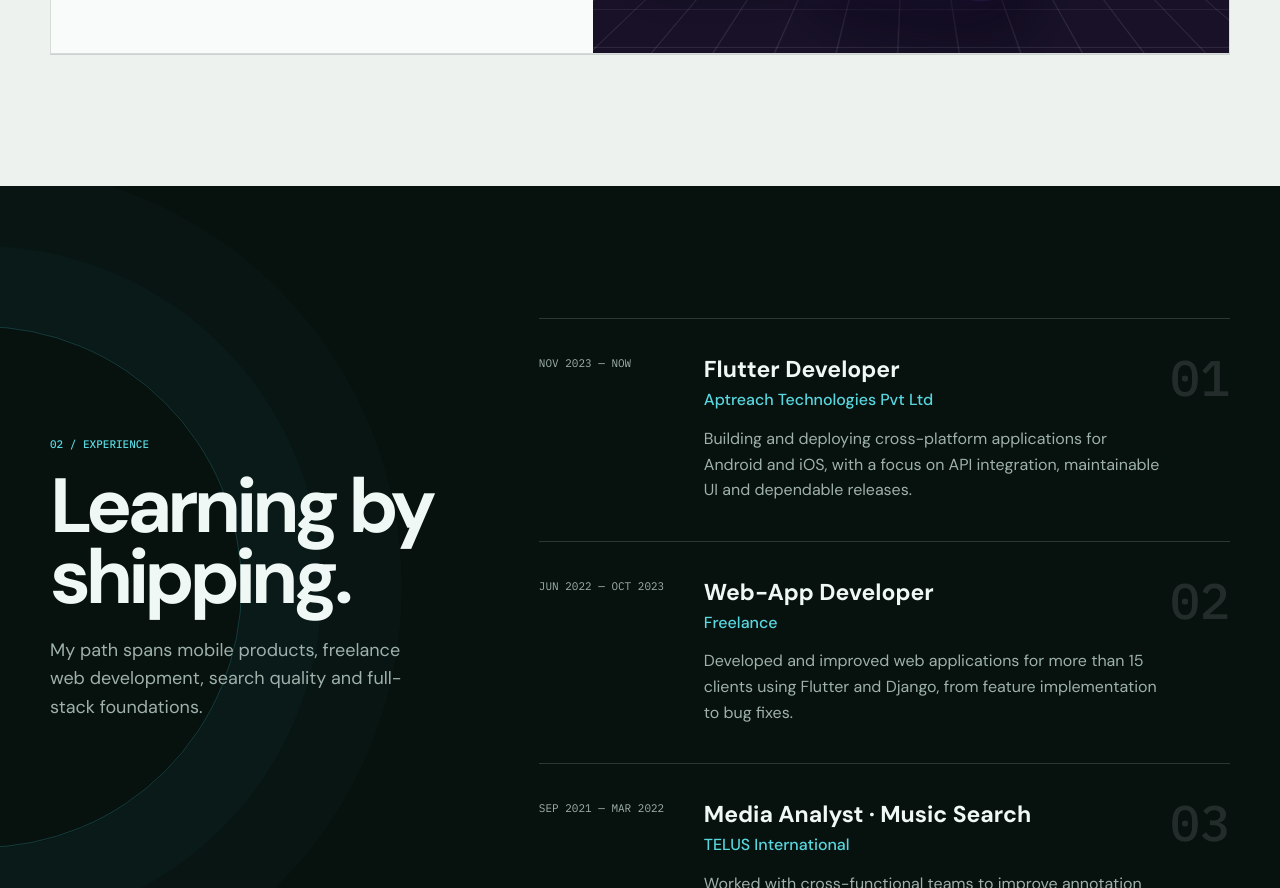
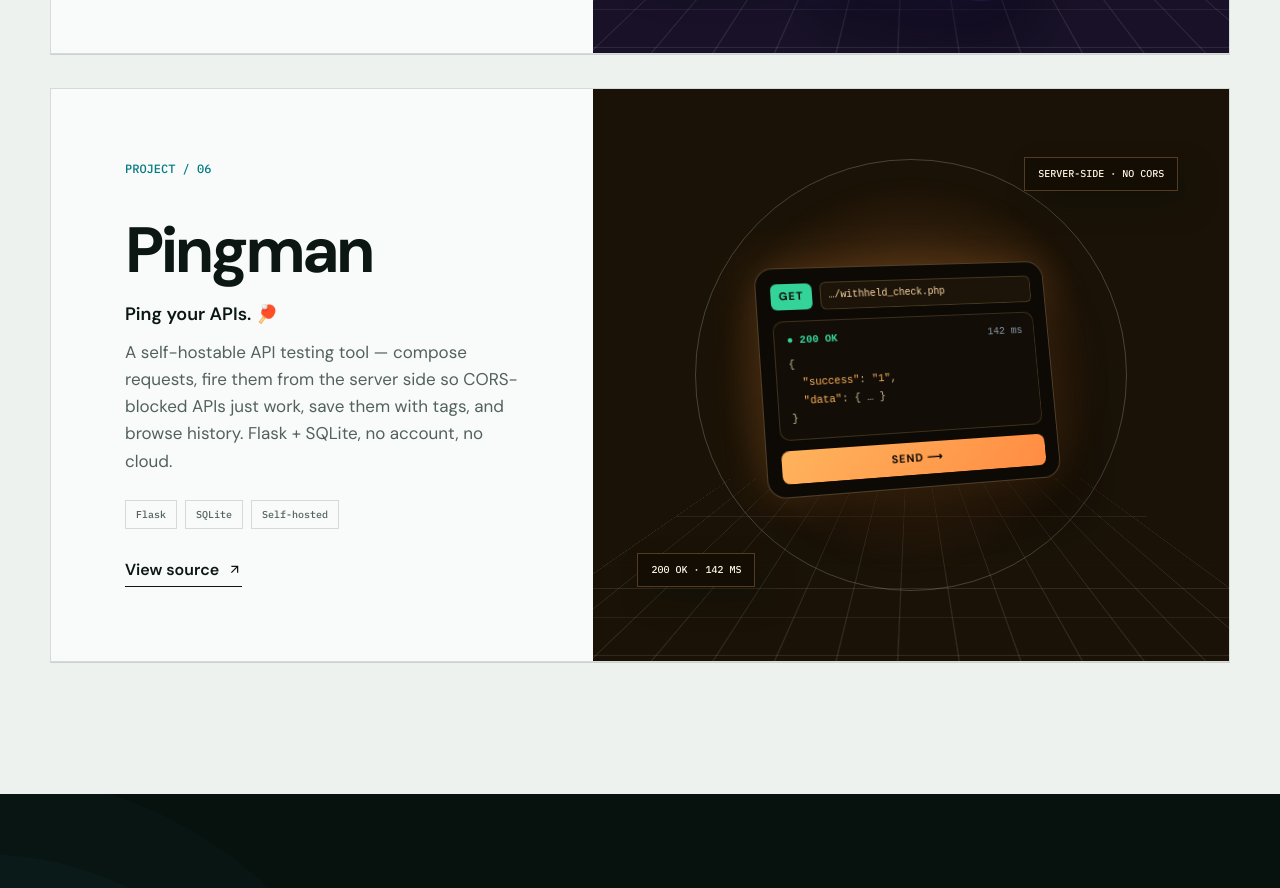
Before and after one commit to nuvishh/nuvishh.github.io, a plain HTML site: page index.html in a window 1280 px wide. Shown: the part 4291-5179 px from the top of the page. Drawn offline with Linux system fonts and the light colour scheme.

Commit message:
Add Pingman project card (PROJECT / 06)

```diff
--- a/index.html
+++ b/index.html
@@ -502,6 +502,61 @@
     .duezy-clock svg { width: 42px; height: 42px; }
     .duezy-stage .stage-label { color: #f5f1ff; background: #0e091a; border: 1px solid rgba(170, 155, 255, .28); }
 
+    .pingman-stage { background: #1a1206; }
+    .pingman-stage::after {
+      content: "";
+      position: absolute;
+      width: 390px;
+      height: 390px;
+      left: 50%;
+      top: 50%;
+      border-radius: 50%;
+      background: radial-gradient(circle, rgba(255, 171, 64, .32), rgba(255, 140, 66, .08) 52%, transparent 70%);
+      filter: blur(8px);
+      transform: translate(-50%, -50%);
+    }
+    .pingman-scene { position: absolute; inset: 0; z-index: 1; transform-style: preserve-3d; }
+    .pingman-window {
+      position: absolute;
+      left: 50%;
+      top: 50%;
+      width: 300px;
+      padding: 14px 14px 12px;
+      border: 1px solid rgba(255, 200, 130, .28);
+      border-radius: 18px;
+      background: #0d0a05;
+      box-shadow: 28px 38px 55px rgba(10, 5, 0, .5), 0 0 46px rgba(255, 150, 60, .22);
+      transform: translate(-50%, -50%) rotateY(14deg) rotateX(7deg) rotateZ(-3deg);
+      transform-style: preserve-3d;
+      transition: transform .6s cubic-bezier(.2,.8,.2,1);
+    }
+    .project:hover .pingman-window { transform: translate(-50%, -54%) rotateY(0deg) rotateX(0deg) rotateZ(0deg); }
+    .pingman-bar { display: flex; gap: 8px; align-items: center; margin-bottom: 10px; }
+    .pingman-method {
+      font-size: 11px; font-weight: 800; letter-spacing: 1px;
+      color: #0d0a05; background: #34d399; border-radius: 6px; padding: 4px 8px;
+    }
+    .pingman-url {
+      flex: 1; font-size: 10px; color: #ffd9a8; background: #1c1408;
+      border: 1px solid rgba(255, 200, 130, .2); border-radius: 6px; padding: 5px 8px;
+      white-space: nowrap; overflow: hidden; text-overflow: ellipsis; font-family: monospace;
+    }
+    .pingman-resp {
+      border: 1px solid rgba(255, 200, 130, .18); border-radius: 10px;
+      background: #120d06; padding: 10px 12px; font-family: monospace; font-size: 10.5px; line-height: 1.7;
+    }
+    .pingman-status { display: flex; justify-content: space-between; align-items: center; margin-bottom: 6px; }
+    .pingman-ok { color: #34d399; font-weight: 800; }
+    .pingman-time { color: #8b98a9; }
+    .pingman-json { color: #c9b896; }
+    .pingman-json .k { color: #ffb35c; }
+    .pingman-send {
+      margin-top: 10px; text-align: center; font-size: 11px; font-weight: 800; letter-spacing: 1px;
+      color: #0d0a05; background: linear-gradient(135deg, #ffb35c, #ff8c42);
+      border-radius: 8px; padding: 7px;
+    }
+    .pingman-stage .stage-label { color: #fff4e3; background: #140d04; border: 1px solid rgba(255, 180, 100, .28); }
+
     .experience { background: var(--dark); color: var(--on-dark); position: relative; overflow: hidden; }
     .experience::before { content: ""; position: absolute; width: 520px; height: 520px; left: -280px; top: 140px; border-radius: 50%; border: 1px solid rgba(69,210,220,.22); box-shadow: 0 0 0 80px rgba(69,210,220,.025), 0 0 0 160px rgba(69,210,220,.02); }
     .experience-layout { position: relative; display: grid; grid-template-columns: minmax(280px, .72fr) minmax(0, 1.28fr); gap: 100px; }
@@ -907,6 +962,37 @@
               <div class="stage-label two">LOCAL ALERTS · ON</div>
             </div>
           </article>
+
+          <article class="project reveal">
+            <div class="project-copy">
+              <div class="project-number">PROJECT / 06</div>
+              <h3>Pingman</h3>
+              <p class="project-tagline">Ping your APIs. 🏓</p>
+              <p>A self-hostable API testing tool — compose requests, fire them from the server side so CORS-blocked APIs just work, save them with tags, and browse history. Flask + SQLite, no account, no cloud.</p>
+              <ul class="tags" aria-label="Pingman capabilities"><li>Flask</li><li>SQLite</li><li>Self-hosted</li></ul>
+              <a class="text-link" href="https://github.com/nuvishh/Pingman" target="_blank" rel="noopener noreferrer">View source
+                <svg viewBox="0 0 24 24" fill="none" stroke="currentColor" stroke-width="2" aria-hidden="true"><path d="M7 17 17 7M7 7h10v10"/></svg>
+              </a>
+            </div>
+            <div class="project-stage pingman-stage" data-tilt-card aria-label="Conceptual three-dimensional Pingman API console with a request bar and a 200 OK response">
+              <div class="stage-grid" aria-hidden="true"></div>
+              <div class="pingman-scene" aria-hidden="true">
+                <div class="pingman-window">
+                  <div class="pingman-bar">
+                    <span class="pingman-method">GET</span>
+                    <span class="pingman-url">…/withheld_check.php</span>
+                  </div>
+                  <div class="pingman-resp">
+                    <div class="pingman-status"><span class="pingman-ok">● 200 OK</span><span class="pingman-time">142 ms</span></div>
+                    <div class="pingman-json">{<br>&nbsp;&nbsp;<span class="k">"success"</span>: <span class="k">"1"</span>,<br>&nbsp;&nbsp;<span class="k">"data"</span>: { … }<br>}</div>
+                  </div>
+                  <div class="pingman-send">SEND ⟶</div>
+                </div>
+              </div>
+              <div class="stage-label one">SERVER-SIDE · NO CORS</div>
+              <div class="stage-label two">200 OK · 142 MS</div>
+            </div>
+          </article>
         </div>
       </div>
     </section>
```
